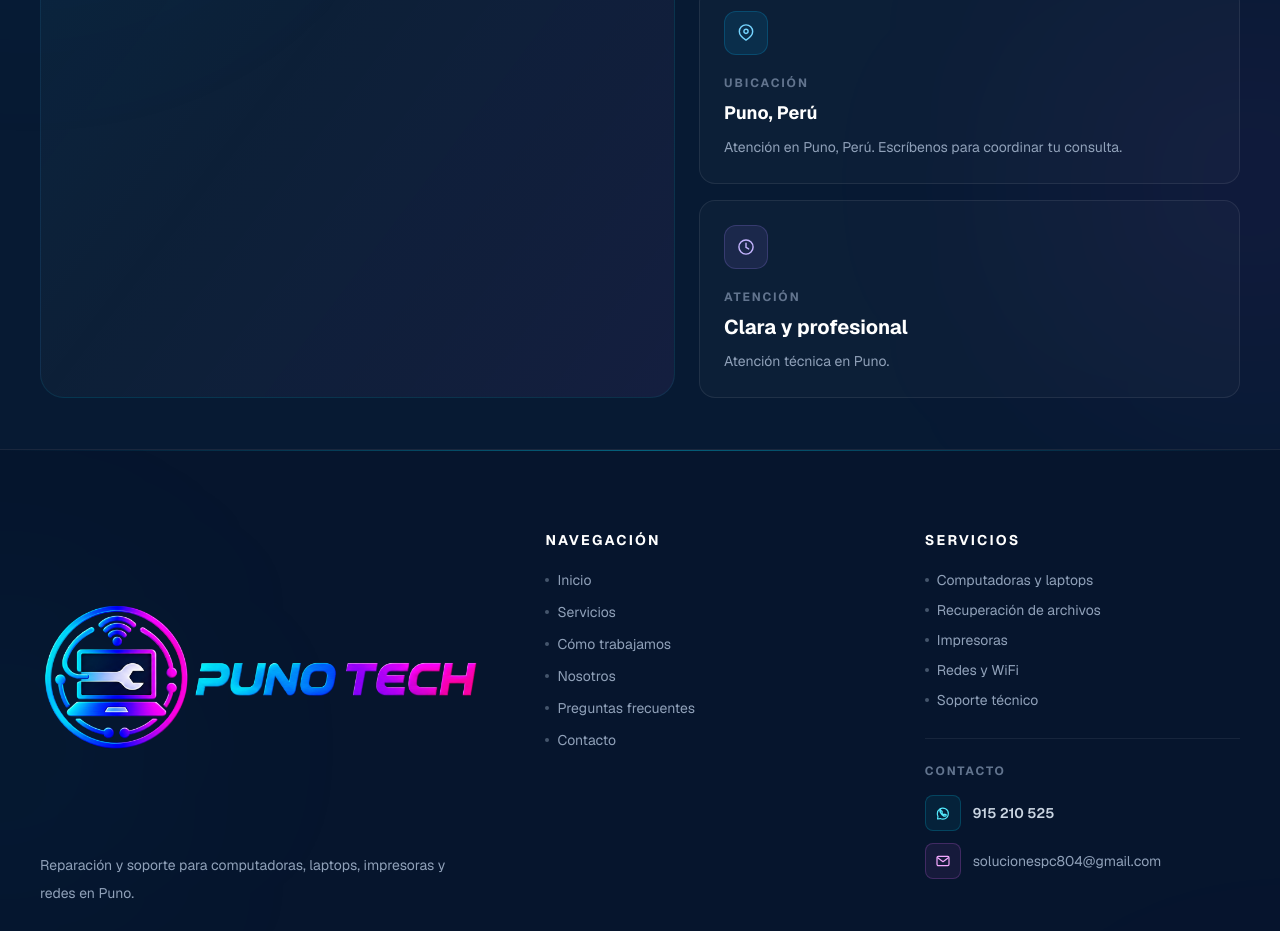
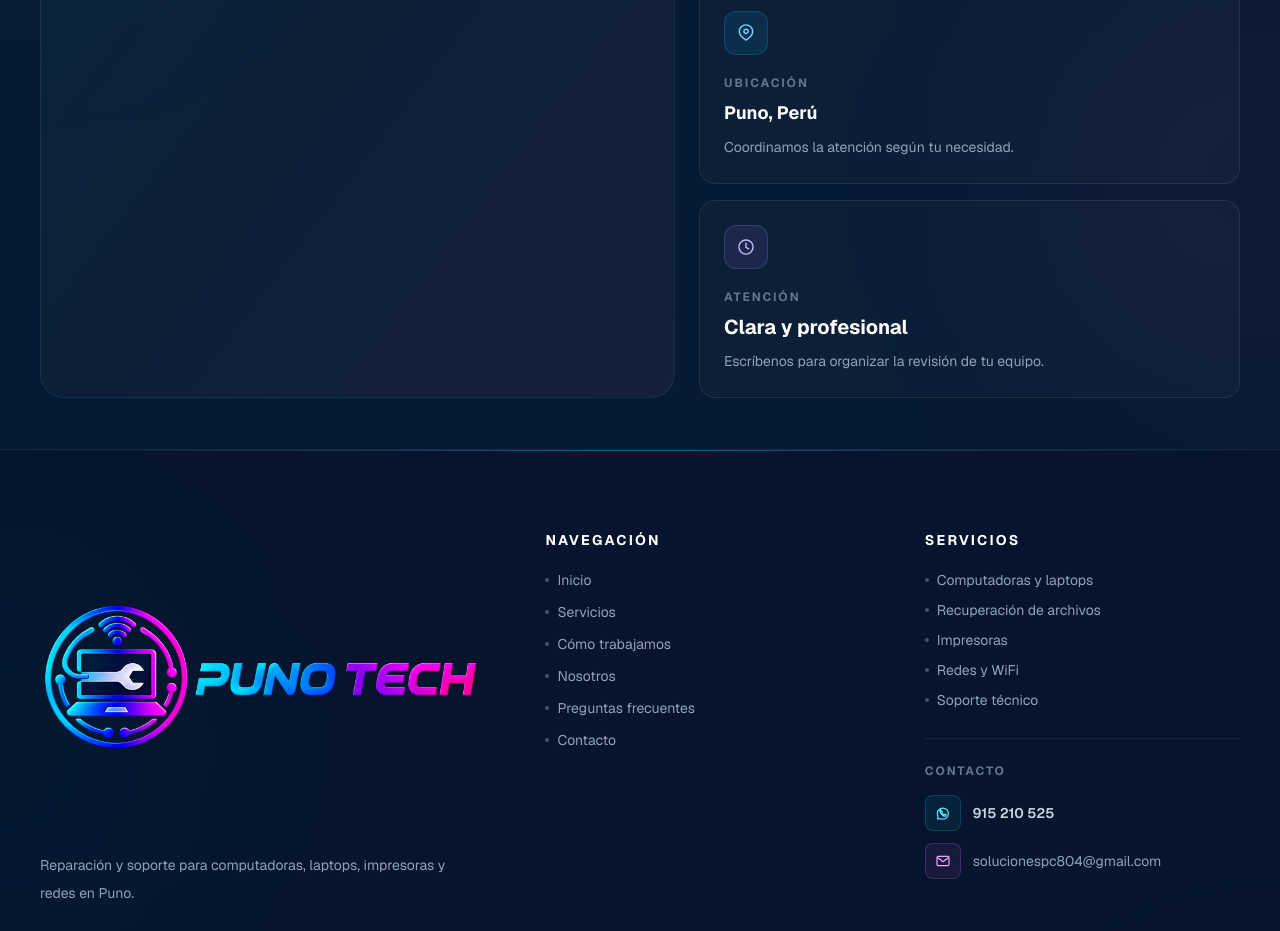
Before and after one commit to joakoguzp/puno-tech, a Next.js app: page / in a window 1280 px wide. Shown: the part 4780-5711 px from the top of the page. Built offline with nearby package versions, Linux system fonts and the light colour scheme.

Commit message:
Reduce repeticiones en la sección de contacto

```diff
--- a/src/components/sections/Contact.tsx
+++ b/src/components/sections/Contact.tsx
@@ -285,7 +285,7 @@ export default function Contact() {
               <p className="mt-2 text-lg font-bold text-white">Puno, Perú</p>
 
               <p className="mt-2 text-sm leading-6 text-slate-400">
-                Atención en Puno, Perú. Escríbenos para coordinar tu consulta.
+                Coordinamos la atención según tu necesidad.
               </p>
             </div>
 
@@ -322,7 +322,7 @@ export default function Contact() {
               </p>
 
               <p className="mt-2 text-sm leading-6 text-slate-400">
-                Atención técnica en Puno.
+                Escríbenos para organizar la revisión de tu equipo.
               </p>
             </div>
           </div>
```
